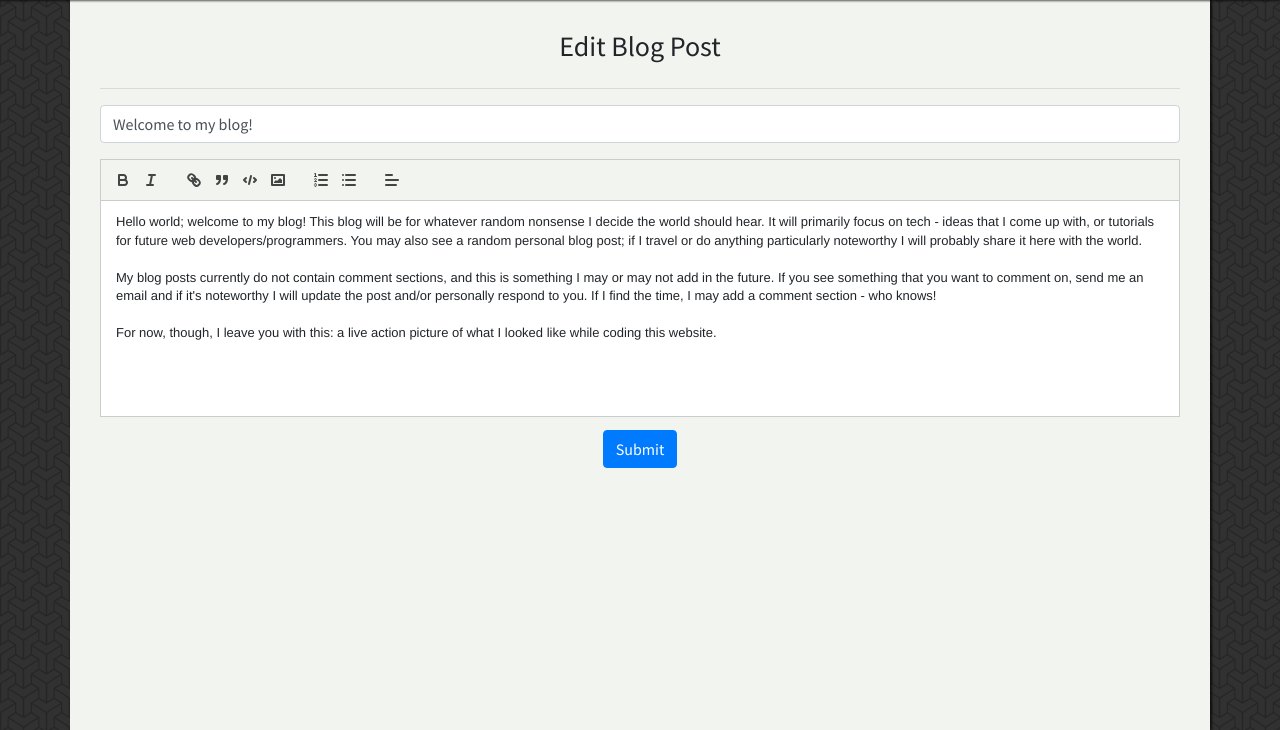
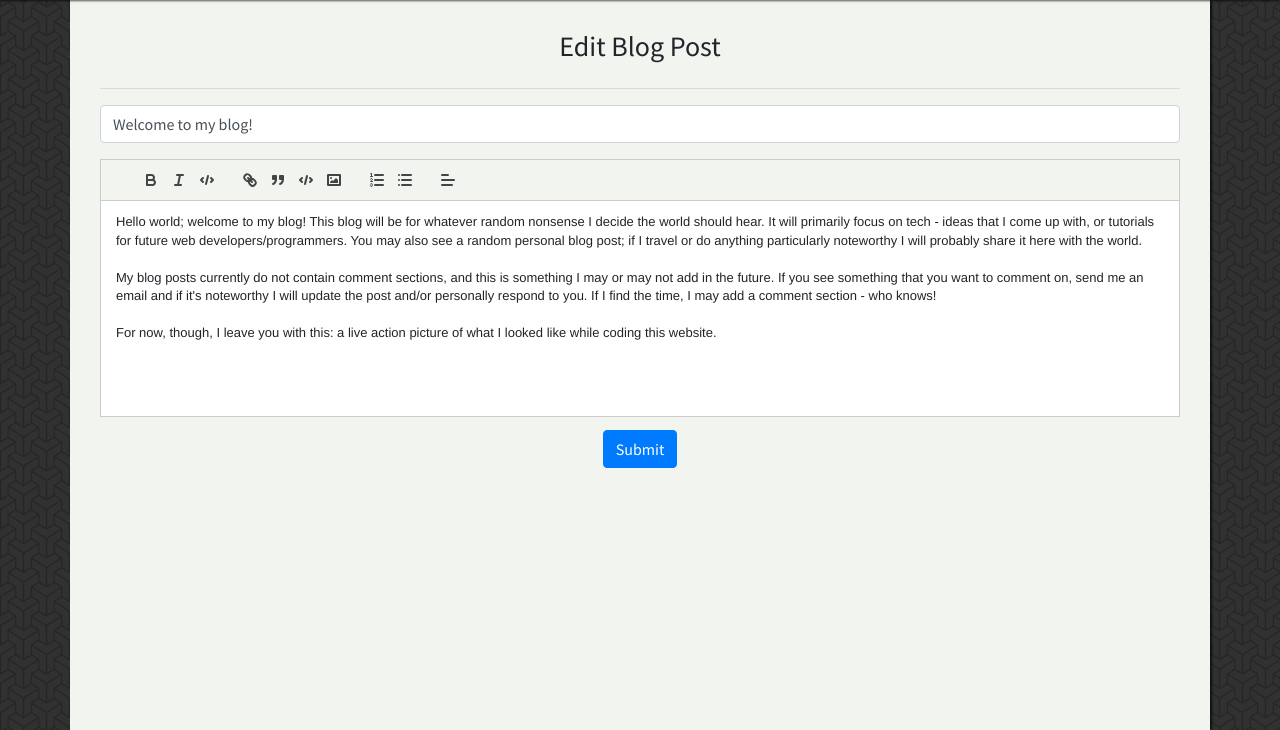
Before and after one commit to MutatedGamer/lukebord-resume, a Django app: page /edit/blog/11/ in a window 1280 px wide. Shown: the part 70-800 px from the top of the page. Run offline with Django 3.2, Linux system fonts and the light colour scheme; a user stored in the database is signed in; data comes from the database, SQL or seed files in the repository; some libraries are stand-ins or nearby versions; some web fonts are replaced.

Commit message:
add Quill options in editor

```diff
--- a/main/templates/main/edit_blog.html
+++ b/main/templates/main/edit_blog.html
@@ -46,7 +46,7 @@
 	var quill = new Quill('#editor', {
 		modules: {
 			toolbar: [
-				['bold', 'italic'],
+				['size', 'bold', 'italic', 'code'],
 				['link', 'blockquote', 'code-block', 'image'],
 				[{ list: 'ordered' }, { list: 'bullet' }],
 				[{ 'align': [] }]
```
